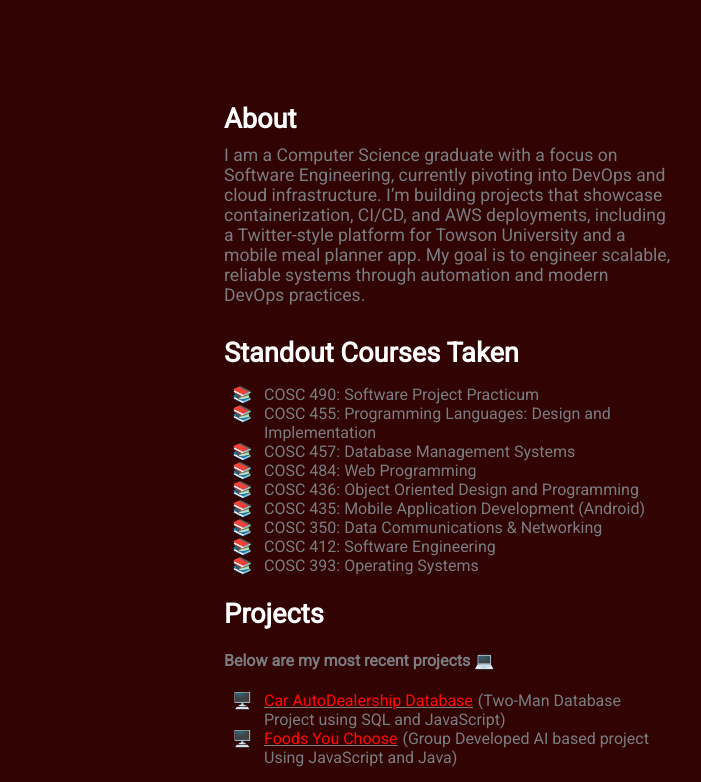
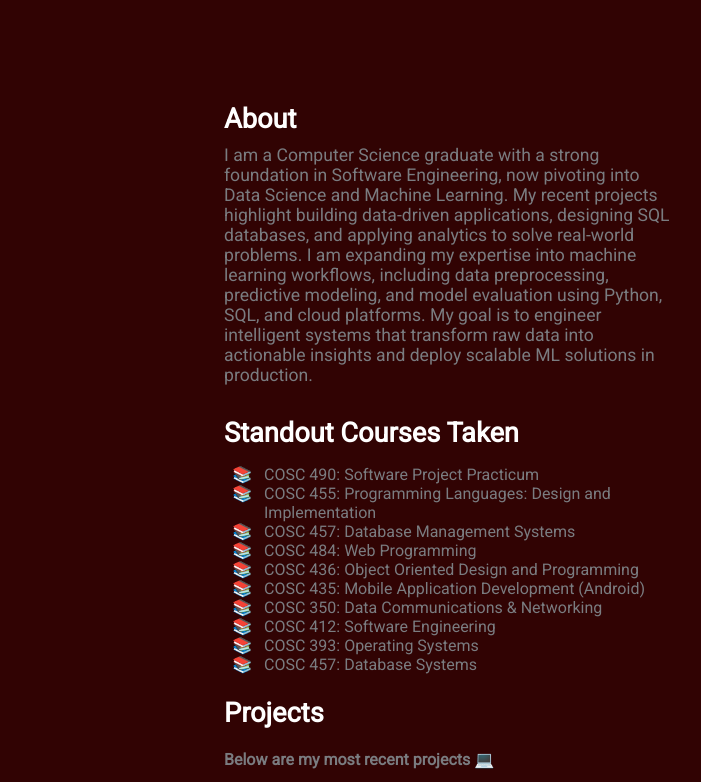
Before and after one commit to xrjw/xavierjackson.github.io, a plain HTML site: page index.html in a window 1280 px wide. Shown: the top 782 px of the page, 416-1117 px from the left. Drawn offline with Linux system fonts and the light colour scheme.

Commit message:
Update index.html

```diff
--- a/index.html
+++ b/index.html
@@ -27,7 +27,10 @@
         <div class="section-2">
             <h2>About</h2>
             <p>
-            I am a Computer Science graduate with a focus on Software Engineering, currently pivoting into DevOps and cloud infrastructure. I’m building projects that showcase containerization, CI/CD, and AWS deployments, including a Twitter-style platform for Towson University and a mobile meal planner app. My goal is to engineer scalable, reliable systems through automation and modern DevOps practices.
+            I am a Computer Science graduate with a strong foundation in Software Engineering, now pivoting into Data Science and Machine Learning.
+            My recent projects highlight building data-driven applications, designing SQL databases, and applying analytics to solve real-world problems.
+            I am expanding my expertise into machine learning workflows, including data preprocessing, predictive modeling, and model evaluation using Python, SQL, and cloud platforms.
+            My goal is to engineer intelligent systems that transform raw data into actionable insights and deploy scalable ML solutions in production.
             </p>
             <h2>Standout Courses Taken</h2>
             <ul class="book">
@@ -40,6 +43,7 @@
                 <li>COSC 350: Data Communications & Networking</li>
                 <li>COSC 412: Software Engineering</li>
                 <li>COSC 393: Operating Systems</li>
+                <li>COSC 457: Database Systems</li>
             </ul>
             <h2>Projects</h2>
             <h4>Below are my most recent projects 💻</h4>
```
